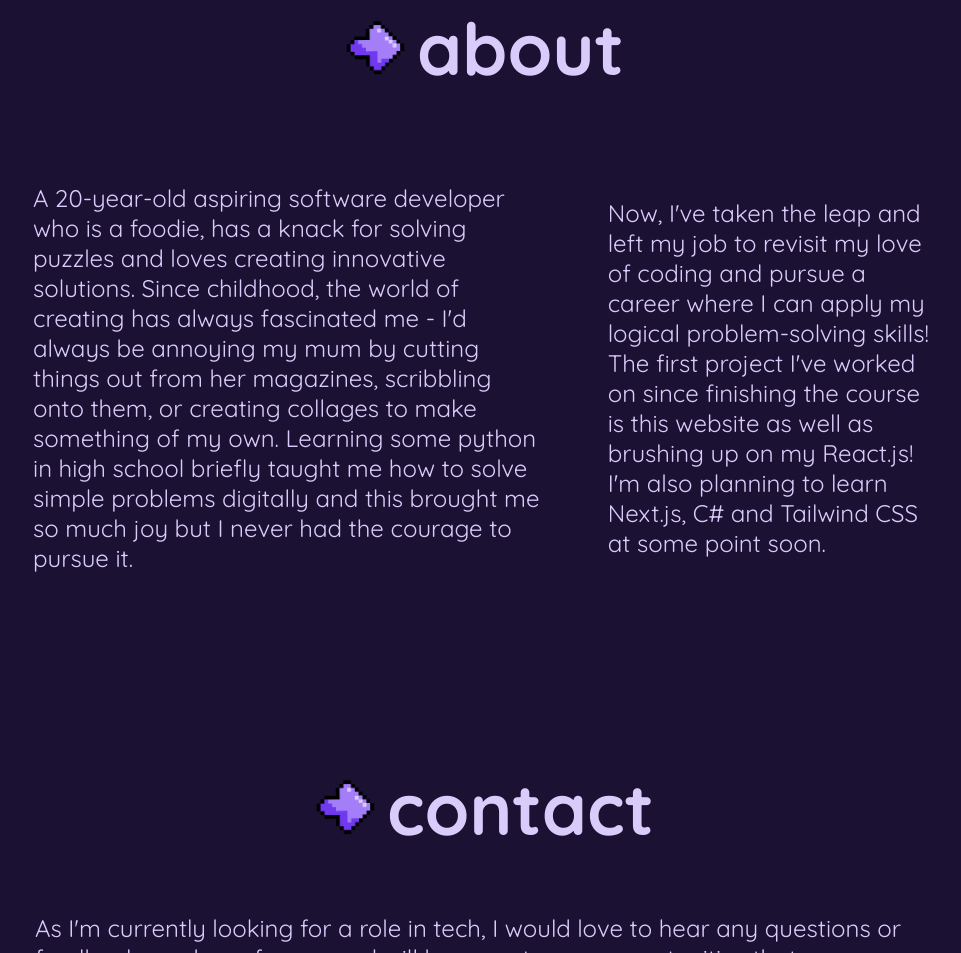
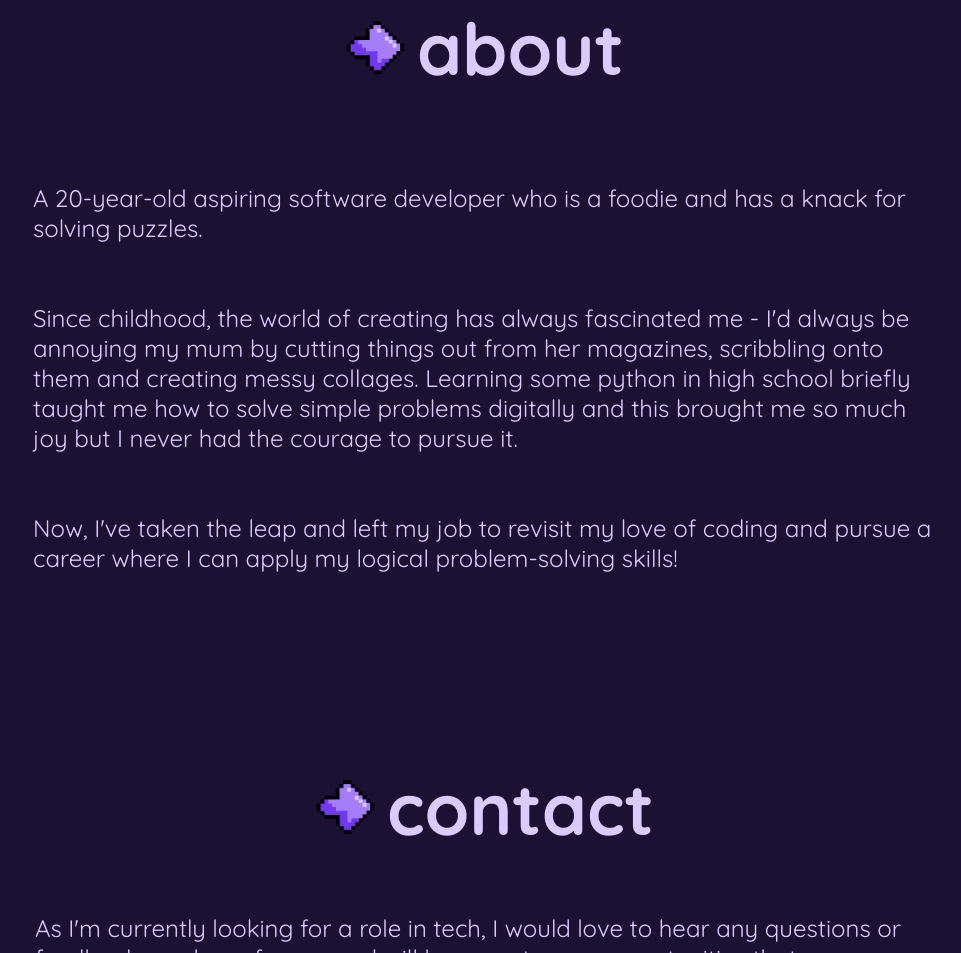
Before and after one commit to ashwantspizza/mywebsite, a React app in the folder ash-website/: page / in a window 1280 px wide. Shown: the part 2416-3369 px from the top of the page, without its empty margins (157-1118 px from the left). Built offline with nearby package versions, Linux system fonts and the light colour scheme.

Commit message:
updated about

```diff
--- a/ash-website/src/components/LandingPage.css
+++ b/ash-website/src/components/LandingPage.css
@@ -307,7 +307,7 @@
 
 .about-desc {
   display: flex;
-  flex-direction: row;
+  flex-direction: column;
   align-items: center;
   justify-content: center;
   width: 75%;
@@ -315,7 +315,8 @@
 }
 
 .about-desc-1,
-.about-desc-2 {
+.about-desc-2,
+.about-desc-3 {
   display: flex;
   flex-direction: column;
   align-items: center;
--- a/ash-website/src/components/LandingPage.js
+++ b/ash-website/src/components/LandingPage.js
@@ -150,10 +150,10 @@ function LandingPage() {
         <div className="about-section">
     <div className="about-text"> <img src={arrow} alt="arrow-img" className="arrow-image" /> <h2>about</h2> </div>
     <div className="about-desc">
-    <div className="about-desc-1">A 20-year-old aspiring software developer who is a foodie, has a knack for solving puzzles and loves creating innovative solutions. Since childhood, the world of creating has always fascinated me - I'd always be annoying my mum by cutting things out from her magazines, scribbling onto them, or creating collages to make something of my own.
+    <div className="about-desc-1">A 20-year-old aspiring software developer who is a foodie and has a knack for solving puzzles.</div>
+<div className='about-desc-2'>Since childhood, the world of creating has always fascinated me - I'd always be annoying my mum by cutting things out from her magazines, scribbling onto them and creating messy collages.
 Learning some python in high school briefly taught me how to solve simple problems digitally and this brought me so much joy but I never had the courage to pursue it.</div>
-<div className="about-desc-2">Now, I've taken the leap and left my job to revisit my love of coding and pursue a career where I can apply my logical problem-solving skills!
-The first project I've worked on since finishing the course is this website as well as brushing up on my React.js! I'm also planning to learn Next.js, C# and Tailwind CSS at some point soon.</div>
+<div className="about-desc-3">Now, I've taken the leap and left my job to revisit my love of coding and pursue a career where I can apply my logical problem-solving skills!</div>
 </div>
     </div>
 
```
